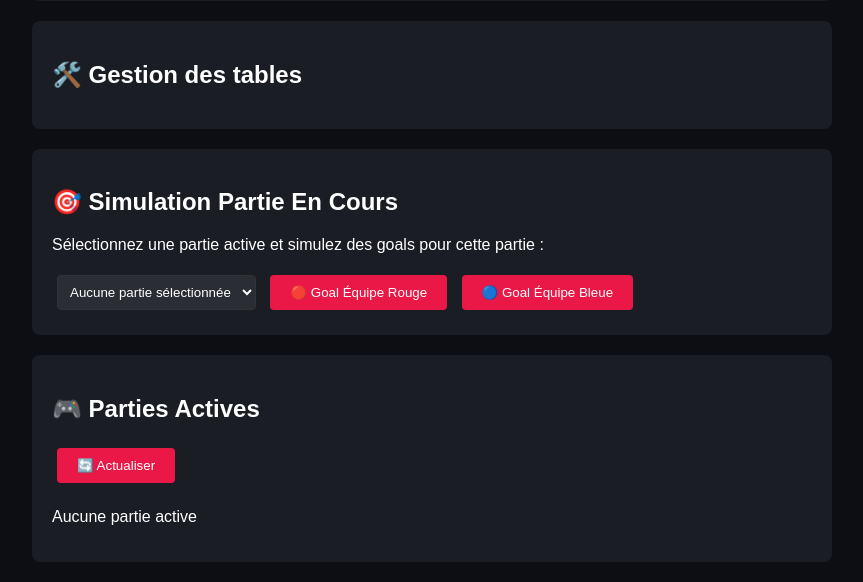
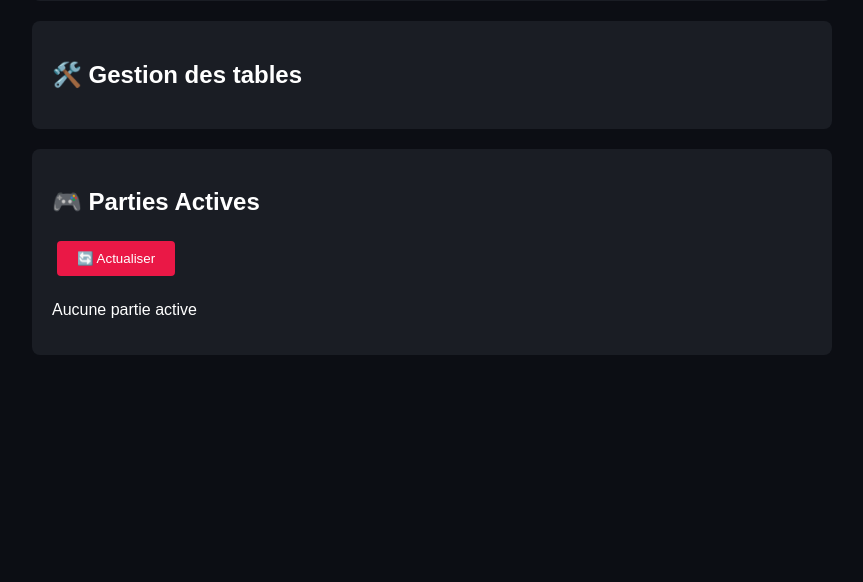
Before and after one commit to marion-randrianasolo/bbylink, a Flask app: page /admin in a window 1280 px wide. Shown: the part 271-853 px from the top of the page, without its empty margins (208-1071 px from the left). After the commit the page ends 626 px from the top, so only its background shows below. Run offline with Flask 3, Linux system fonts and the light colour scheme; data that the repository does not hold is empty; some libraries are stand-ins or nearby versions.

Commit message:
pb flask

```diff
--- a/app/app.py
+++ b/app/app.py
@@ -405,15 +405,6 @@ def admin_page():
                 <button onclick="resetScore()">🔄 Reset Score</button>
             </div>
             __TABLES_SECTION__
-            <div class="section">
-                <h2>🎯 Simulation Partie En Cours</h2>
-                <p>Sélectionnez une partie active et simulez des goals pour cette partie :</p>
-                <select id="gameSelect">
-                    <option value="">Aucune partie sélectionnée</option>
-                </select>
-                <button onclick="simulateGameGoal('RED')">🔴 Goal Équipe Rouge</button>
-                <button onclick="simulateGameGoal('BLUE')">🔵 Goal Équipe Bleue</button>
-            </div>
             <div class="section">
                 <h2>🎮 Parties Actives</h2>
                 <button onclick="refreshGames()">🔄 Actualiser</button>
@@ -552,21 +543,9 @@ def admin_page():
              .replace('__TABLES_SECTION__', render_tables_admin_section())
     return html
 
-# Utilitaire : savoir si le score max est atteint pour un côté
-
-def is_score_blocked(side):
-    # Si aucune partie active, bloquer toute incrémentation
-    any_playing = any(game_data['status'] == 'playing' for game_data in active_games.values())
-    if not any_playing:
-        return True
-    for game_data in active_games.values():
-        if game_data['status'] == 'playing':
-            win_value = game_data['win_value']
-            if side == 'GAUCHE' and game_data['currentScoreLeft'] >= win_value:
-                return True
-            if side == 'DROITE' and game_data['currentScoreRight'] >= win_value:
-                return True
-    return False
+# Supprimer la logique de score max et de fin de partie
+# Supprimer is_score_blocked, check_game_end, et tout ce qui concerne win_value, win_condition
+# Supprimer le bloc HTML '🎯 Simulation Partie En Cours' dans la fonction admin_page
 
 # PATCH: Bloquer l’incrémentation dans read_serial()
 def read_serial():
@@ -578,25 +557,13 @@ def read_serial():
             if ser.in_waiting > 0:
                 line = ser.readline().decode().strip()
                 if line in score:
-                    # Bloquer si score max atteint
-                    if is_score_blocked(line):
-                        print(f"🚫 Incrémentation bloquée pour {line} (score max atteint)")
-                        continue
                     # Inversion GAUCHE/DROITE
                     if line == "GAUCHE":
                         score["DROITE"] += 1
                         update_active_game_score("DROITE")
-                        # PATCH: Check fin de partie
-                        for game_code, game_data in active_games.items():
-                            if game_data['status'] == 'playing':
-                                check_game_end(game_code, game_data)
                     elif line == "DROITE":
                         score["GAUCHE"] += 1
                         update_active_game_score("GAUCHE")
-                        # PATCH: Check fin de partie
-                        for game_code, game_data in active_games.items():
-                            if game_data['status'] == 'playing':
-                                check_game_end(game_code, game_data)
                     emit_score()
                     update_active_game_score(line)
         except Exception as e:
@@ -610,14 +577,8 @@ def simulate_goal():
     data = request.get_json()
     side = data.get('side')
     if side in score:
-        if is_score_blocked(side):
-            return jsonify({'status': 'blocked', 'side': side, 'message': 'Score max déjà atteint'}), 403
         score[side] += 1
         emit_score()
-        # PATCH: Check fin de partie
-        for game_code, game_data in active_games.items():
-            if game_data['status'] == 'playing':
-                check_game_end(game_code, game_data)
 
         # Si une partie est en cours, mettre à jour le score de la partie
         if ARDUINO_FAKE_MODE:
@@ -652,9 +613,6 @@ def simulate_game_goal():
         score['DROITE'] += 1  # Sync avec le score Arduino
     else:
         return jsonify({'status': 'error', 'message': 'Équipe invalide'}), 400
-
-    # Vérifier si la partie est terminée
-    check_game_end(game_code, game_data)
 
     # Émettre les mises à jour
     emit_score()  # Score Arduino global
--- a/app/templates/index.html
+++ b/app/templates/index.html
@@ -77,7 +77,6 @@
     // Socket.IO : réception des scores
     const socket = io();
     socket.on('score_update', data => {
-      if (gameOver) return;
       const prevL = +leftEl.dataset.prev, prevR = +rightEl.dataset.prev;
       leftEl.textContent  = data.left;
       rightEl.textContent = data.right;
@@ -85,10 +84,6 @@
       if (data.right > prevR) pulse('right');
       leftEl.dataset.prev  = data.left;
       rightEl.dataset.prev = data.right;
-      if (data.left >= WIN_SCORE || data.right >= WIN_SCORE) {
-        gameOver = true;
-        celebrate(data.left >= WIN_SCORE ? leftName : rightName);
-      }
     });
 
     // Pulse des barres
@@ -105,7 +100,6 @@
 
     // Nouvelle partie
     newGameBtn.addEventListener('click', () => {
-      gameOver = false;
       overlay.hidden = false;
       // Réaffiche scoreboard & barres
       document.querySelector('.scoreboard').style.display = 'flex';
```
